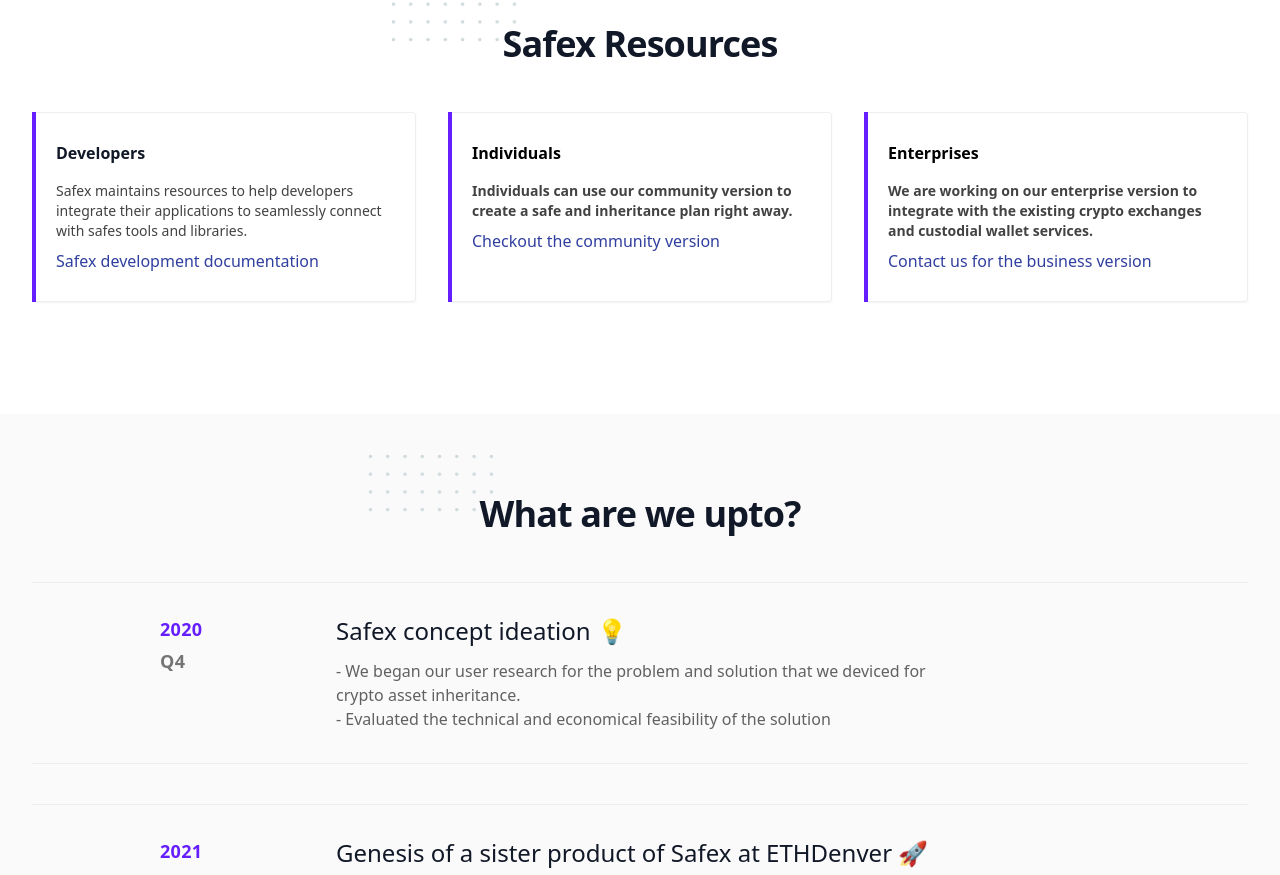
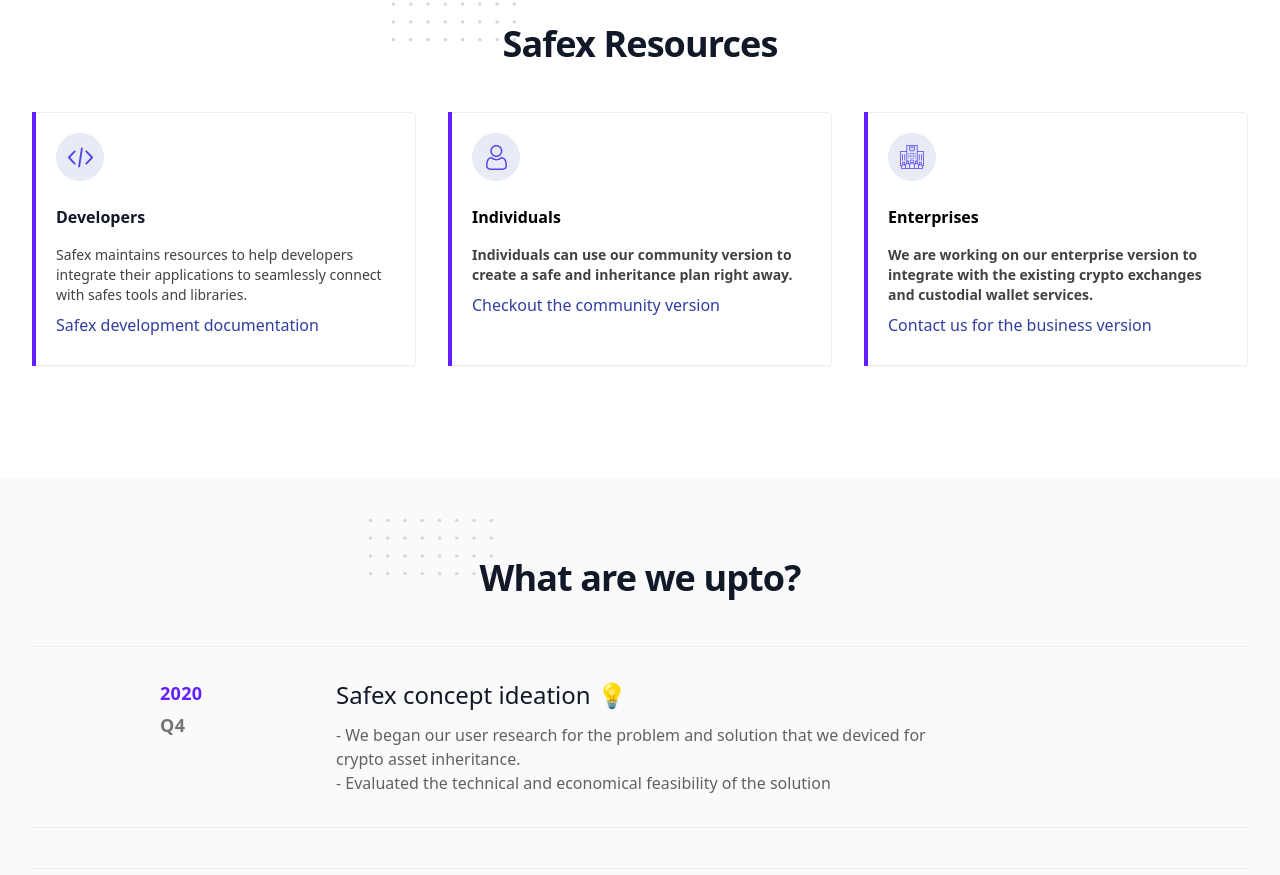
Before and after one commit to safient/safient-website, a Next.js app: page / in a window 1280 px wide. Shown: the part 2880-3755 px from the top of the page. Built offline with nearby package versions, Linux system fonts and the light colour scheme.

Commit message:
adds icons to dev resource section

```diff
--- a/components/Resources.js
+++ b/components/Resources.js
@@ -34,6 +34,9 @@ export const DevResources = () => {
       <div className='grid gap-8 row-gap-5 mb-8 md:row-gap-8 lg:grid-cols-3 sm:grid-cols-2'>
         <div className='duration-300 transform bg-white border-l-4 border-deep-purple-accent-400 hover:-translate-y-2'>
           <div className='h-full p-5 border border-l-0 rounded-r shadow-sm text-gray-900'>
+            <div className='flex items-center justify-center w-12 h-12 mb-4 rounded-full bg-indigo-50'>
+              <img src='/images/code.svg' width='25px' alt='' srcset='' />
+            </div>
             <h6 className='mb-2 font-semibold leading-10'>Developers</h6>
             <p className='text-sm font-medium text-gray-800'>
               Safex maintains resources to help developers integrate their
@@ -49,6 +52,9 @@ export const DevResources = () => {
 
         <div className='duration-300 transform bg-white border-l-4 border-deep-purple-accent-400 hover:-translate-y-2'>
           <div className='h-full p-5 border border-l-0 rounded-r shadow-sm'>
+            <div className='flex items-center justify-center w-12 h-12 mb-4 rounded-full bg-indigo-50'>
+              <img src='/images/individual.svg' width='25px' alt='' srcset='' />
+            </div>
             <h6 className='mb-2 font-semibold leading-10'>Individuals</h6>
             <p className='text-sm text-gray-800 font-semibold'>
               Individuals can use our community version to create a safe and
@@ -64,6 +70,9 @@ export const DevResources = () => {
 
         <div className='duration-300 transform bg-white border-l-4 border-deep-purple-accent-400 hover:-translate-y-2'>
           <div className='h-full p-5 border border-l-0 rounded-r shadow-sm'>
+            <div className='flex items-center justify-center w-12 h-12 mb-4 rounded-full bg-indigo-50'>
+              <img src='/images/enterprise.svg' width='24px' alt='' srcset='' />
+            </div>
             <h6 className='mb-2 font-semibold leading-10'>Enterprises</h6>
             <p className='text-sm text-gray-800 font-semibold'>
               We are working on our enterprise version to integrate with the
```
Also changed, not shown: public/logo.svg.
